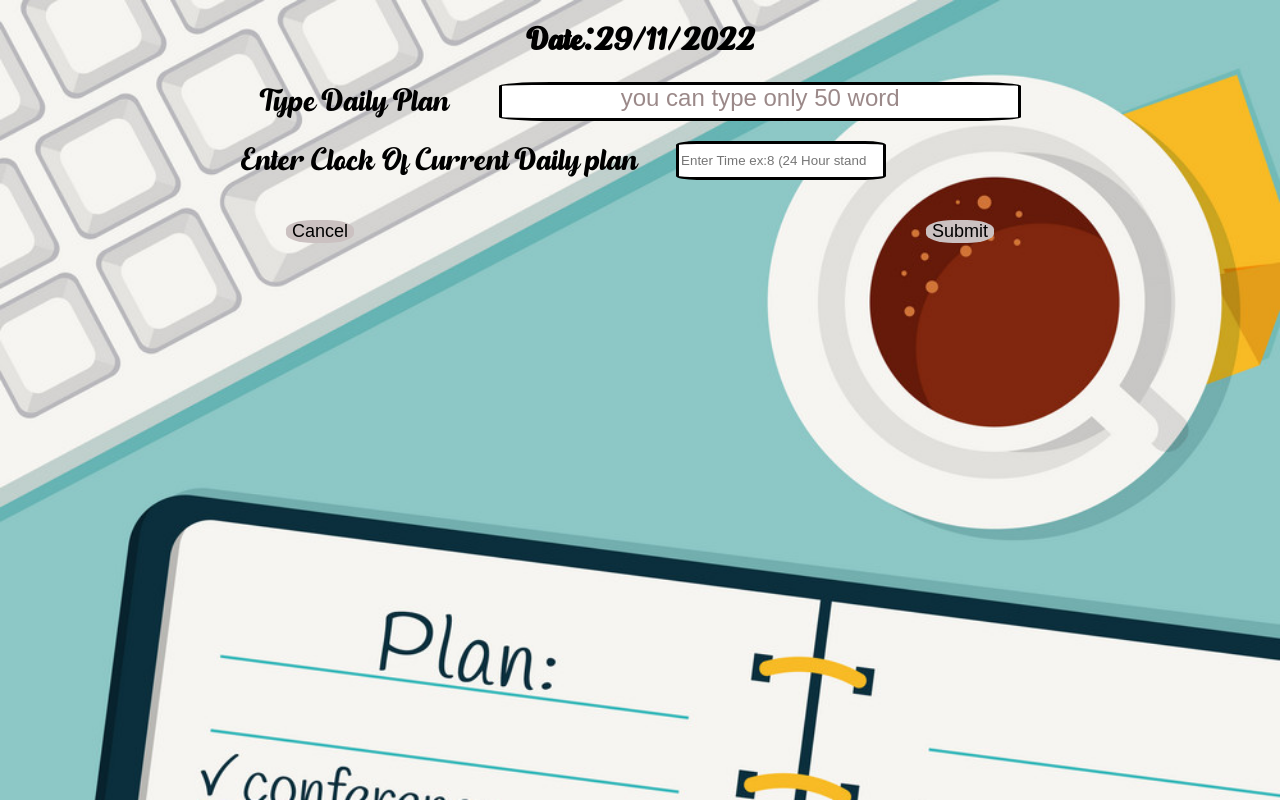
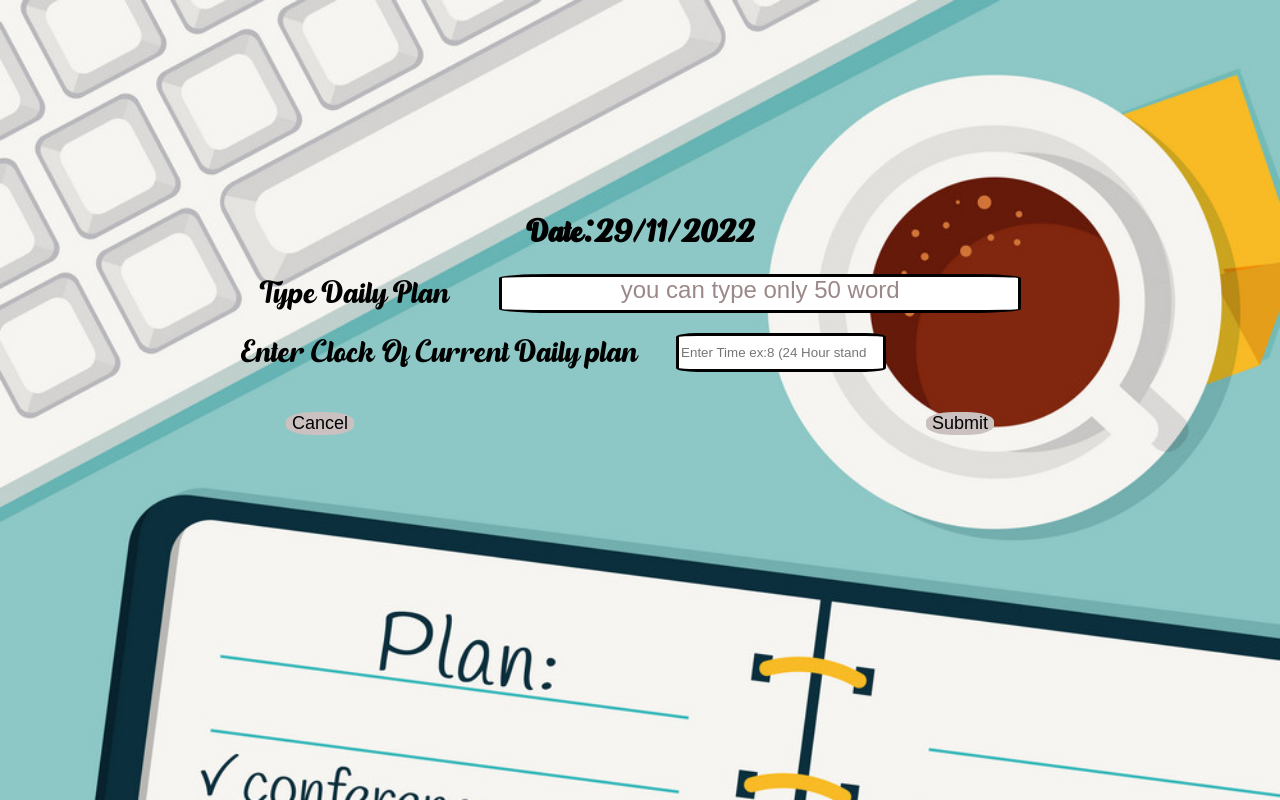
Before and after one commit to tofsona14/ToDo-List, a React (Create React App) app: page / in a window 1280 px wide. Built offline with nearby package versions, Linux system fonts and the light colour scheme.

Commit message:
Little Changes Of Add

```diff
--- a/src/AddPlan/addPlan.css
+++ b/src/AddPlan/addPlan.css
@@ -12,6 +12,7 @@
   .DateDiv{
     width: auto;
     height: auto;
+    margin-top: 15%;
   }
   .Date {
     width: auto;
--- a/src/AddPlan/addPlan.js
+++ b/src/AddPlan/addPlan.js
@@ -18,7 +18,7 @@ import '../fonts/Ohio Bro - Free.otf'
         <label htmlFor='EnterDate'>
             Enter Clock Of Current Daily plan
         </label>
-        <input className='inputOfTime' type="number" min={0} max={24} step={1} placeholder='Enter Time ex:8 (24 Hour standard)'/>
+        <input className='inputOfTime' id='EnterDate' type="number" min={0} max={24} step={1} placeholder='Enter Time ex:8 (24 Hour standard)'/>
       </div>
       <br></br>
       <br></br>
```
